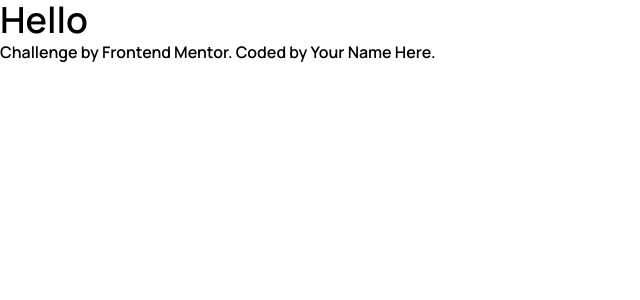
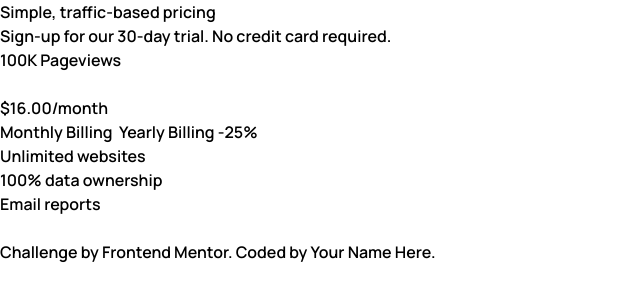
Before and after one commit to JordanKisiel/pricing-component, a website: page index.html in a window 1280 px wide. Shown: the whole page, without its empty margins (0-640 px from the left). Drawn offline with Linux system fonts and the light colour scheme.

Commit message:
Created HTML markup

```diff
--- a/index.html
+++ b/index.html
@@ -15,10 +15,61 @@
     <title>Frontend Mentor | Interactive pricing component</title>
 </head>
 <body>
-    <h1 class="text-4xl">Hello</h1>
-    <div class="attribution">
-        Challenge by <a href="https://www.frontendmentor.io?ref=challenge" target="_blank">Frontend Mentor</a>.
-        Coded by <a href="#">Your Name Here</a>.
-    </div>
+    <header>
+        <h1>Simple, traffic-based pricing</h1>
+        <p>Sign-up for our 30-day trial. No credit card required.</p>
+    </header>
+    <main>
+        <!-- Pricing Selection -->
+        <div>
+            <div>100K Pageviews</div>
+
+            <!-- Slider -->
+            <div>
+                <div>
+
+                </div>
+            </div>
+            <button>
+
+            </button>
+
+            <div>
+                <span>$16.00</span>/month
+            </div>
+
+            <div>
+                <span>Monthly Billing</span>
+
+                <!-- Toggle -->
+                <button>
+                    <div>
+
+                    </div>
+                </button>
+
+                <span>Yearly Billing</span>
+                <span>-25%</span>
+            </div>
+        </div>
+
+        <!-- CTA -->
+        <div>
+            <ul>
+                <li>Unlimited websites</li>
+                <li>100% data ownership</li>
+                <li>Email reports</li>
+            </ul>
+
+            <button></button>
+        </div>
+    </main>
+
+    <footer>
+        <div class="attribution">
+            Challenge by <a href="https://www.frontendmentor.io?ref=challenge" target="_blank">Frontend Mentor</a>.
+            Coded by <a href="#">Your Name Here</a>.
+        </div>
+    </footer>
 </body>
 </html>
```
